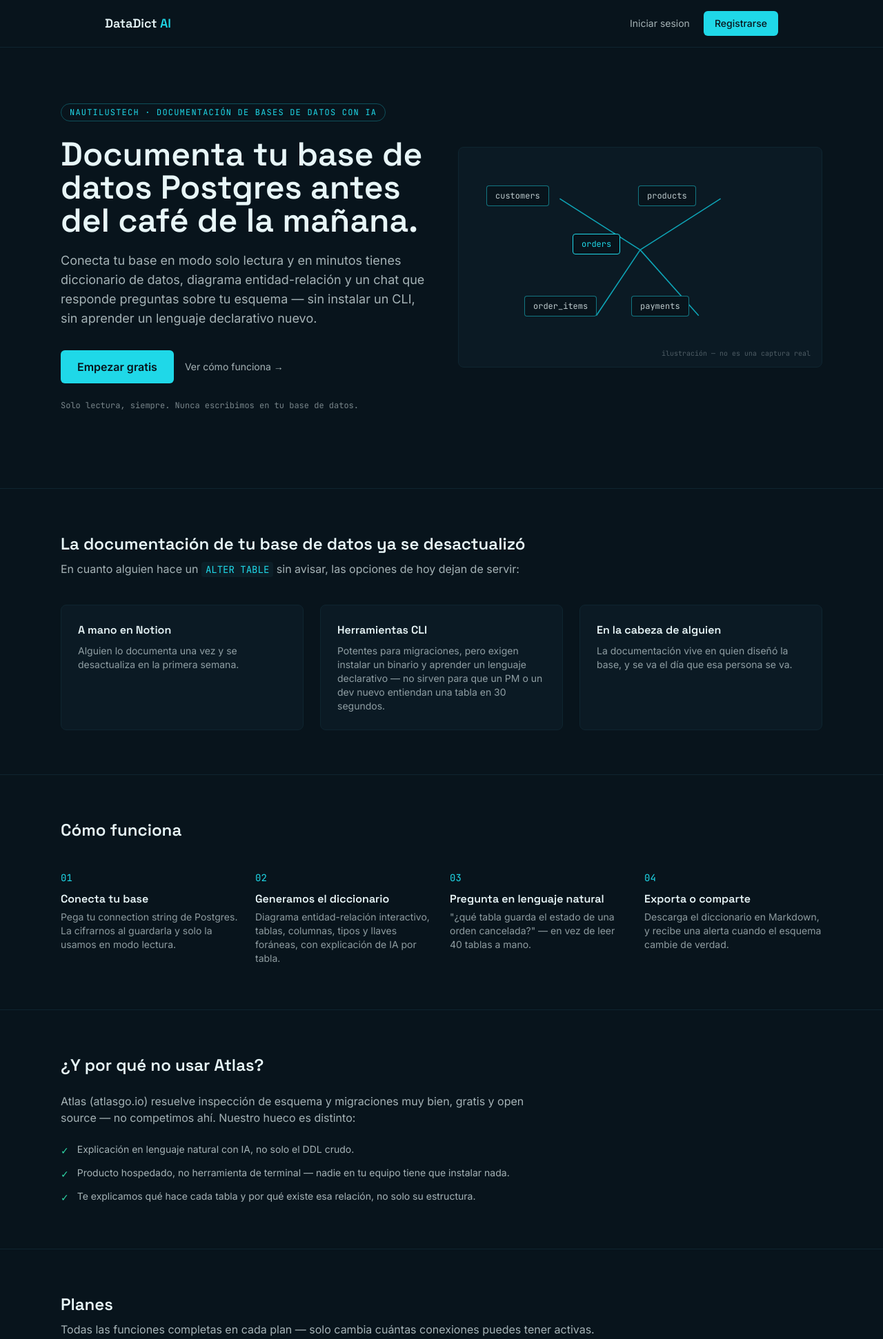
After one commit to jdarangom2012/DataDictAI, a Django app: template dashboard/templates/dashboard/landing.html in a window 1280 px wide. The commit adds this page. Shown: the top 1942 px of the page at 69% size. Run offline with Django 5.2, Linux system fonts and the light colour scheme; the template is opened without the code that fills it, so the values that code supplies are empty; some libraries are stand-ins or nearby versions.

Commit message:
Agrega pagina de aterrizaje publica para visitantes anonimos
Hasta ahora / redirigia directo al login sin ningun contexto sobre que
hace el producto -- necesario para poder mostrarle la app a los primeros
clientes. dashboard.views.home ahora renderiza dashboard/landing.html para
visitantes sin sesion, y el dashboard normal para usuarios autenticados
(sin cambiar la URL). El copy sale del Documento 01 (vision, problema,
diferenciador frente a Atlas), no es generico.

Co-Authored-By: Claude Sonnet 5 <noreply@anthropic.com>

```diff
--- /dev/null
+++ b/dashboard/templates/dashboard/landing.html
@@ -0,0 +1,198 @@
+{% extends "base.html" %}
+{% block title %}DataDict AI — Documentación de bases de datos con IA{% endblock %}
+{% block main_class %}{% endblock %}
+{% block content %}
+
+<!-- Hero -->
+<section class="max-w-6xl mx-auto px-6 pt-12 pb-20 md:pt-20 md:pb-28 grid grid-cols-1 md:grid-cols-2 gap-12 items-center">
+    <div>
+        <span class="inline-block text-xs font-mono tracking-widest uppercase text-accent border border-accent/30 rounded-full px-3 py-1 mb-6">
+            NautilusTech &middot; Documentación de bases de datos con IA
+        </span>
+        <h1 class="font-heading text-4xl md:text-5xl font-semibold leading-tight text-ink" style="text-wrap: balance;">
+            Documenta tu base de datos Postgres antes del café de la mañana.
+        </h1>
+        <p class="mt-5 text-lg text-ink/70 max-w-xl">
+            Conecta tu base en modo solo lectura y en minutos tienes diccionario de datos, diagrama
+            entidad-relación y un chat que responde preguntas sobre tu esquema — sin instalar un CLI,
+            sin aprender un lenguaje declarativo nuevo.
+        </p>
+        <div class="mt-8 flex flex-wrap items-center gap-4">
+            <a href="{% url 'account_signup' %}"
+               class="bg-accent text-bg font-semibold px-6 py-3 rounded-md hover:bg-accent-dark transition">
+                Empezar gratis
+            </a>
+            <a href="#como-funciona" class="text-sm text-ink/70 hover:text-accent transition">
+                Ver cómo funciona &rarr;
+            </a>
+        </div>
+        <p class="mt-6 text-xs text-ink/50 font-mono">
+            Solo lectura, siempre. Nunca escribimos en tu base de datos.
+        </p>
+    </div>
+
+    <!-- Ilustracion: mock del diagrama ER -->
+    <div class="relative rounded-lg border border-bg-secondary bg-bg-secondary/40 h-72 md:h-80 overflow-hidden">
+        <svg class="absolute inset-0 w-full h-full" viewBox="0 0 400 300" fill="none" xmlns="http://www.w3.org/2000/svg">
+            <line x1="90" y1="70" x2="200" y2="140" stroke="#0EA5B7" stroke-width="1.5" />
+            <line x1="310" y1="70" x2="200" y2="140" stroke="#0EA5B7" stroke-width="1.5" />
+            <line x1="200" y1="140" x2="140" y2="230" stroke="#0EA5B7" stroke-width="1.5" />
+            <line x1="200" y1="140" x2="280" y2="230" stroke="#0EA5B7" stroke-width="1.5" />
+        </svg>
+        <div class="absolute font-mono text-xs" style="left: 40px; top: 55px;">
+            <div class="bg-bg border border-accent/50 rounded px-3 py-1.5 text-ink/80">customers</div>
+        </div>
+        <div class="absolute font-mono text-xs" style="left: 260px; top: 55px;">
+            <div class="bg-bg border border-accent/50 rounded px-3 py-1.5 text-ink/80">products</div>
+        </div>
+        <div class="absolute font-mono text-xs" style="left: 165px; top: 125px;">
+            <div class="bg-bg border border-accent rounded px-3 py-1.5 text-accent">orders</div>
+        </div>
+        <div class="absolute font-mono text-xs" style="left: 95px; top: 215px;">
+            <div class="bg-bg border border-accent/50 rounded px-3 py-1.5 text-ink/80">order_items</div>
+        </div>
+        <div class="absolute font-mono text-xs" style="left: 250px; top: 215px;">
+            <div class="bg-bg border border-accent/50 rounded px-3 py-1.5 text-ink/80">payments</div>
+        </div>
+        <div class="absolute bottom-3 right-4 text-[10px] font-mono text-ink/30">ilustración — no es una captura real</div>
+    </div>
+</section>
+
+<!-- El problema -->
+<section class="border-t border-bg-secondary">
+    <div class="max-w-6xl mx-auto px-6 py-16">
+        <h2 class="font-heading text-2xl font-semibold text-ink mb-2">
+            La documentación de tu base de datos ya se desactualizó
+        </h2>
+        <p class="text-ink/70 max-w-2xl mb-10">
+            En cuanto alguien hace un <code class="font-mono text-accent bg-bg-secondary/60 px-1.5 py-0.5 rounded text-sm">ALTER TABLE</code>
+            sin avisar, las opciones de hoy dejan de servir:
+        </p>
+        <div class="grid grid-cols-1 md:grid-cols-3 gap-6">
+            <div class="rounded-lg border border-bg-secondary bg-bg-secondary/40 p-6">
+                <h3 class="font-heading font-semibold text-ink mb-2">A mano en Notion</h3>
+                <p class="text-sm text-ink/60">Alguien lo documenta una vez y se desactualiza en la primera semana.</p>
+            </div>
+            <div class="rounded-lg border border-bg-secondary bg-bg-secondary/40 p-6">
+                <h3 class="font-heading font-semibold text-ink mb-2">Herramientas CLI</h3>
+                <p class="text-sm text-ink/60">Potentes para migraciones, pero exigen instalar un binario y aprender un lenguaje declarativo — no sirven para que un PM o un dev nuevo entiendan una tabla en 30 segundos.</p>
+            </div>
+            <div class="rounded-lg border border-bg-secondary bg-bg-secondary/40 p-6">
+                <h3 class="font-heading font-semibold text-ink mb-2">En la cabeza de alguien</h3>
+                <p class="text-sm text-ink/60">La documentación vive en quien diseñó la base, y se va el día que esa persona se va.</p>
+            </div>
+        </div>
+    </div>
+</section>
+
+<!-- Como funciona -->
+<section id="como-funciona" class="border-t border-bg-secondary">
+    <div class="max-w-6xl mx-auto px-6 py-16">
+        <h2 class="font-heading text-2xl font-semibold text-ink mb-10">Cómo funciona</h2>
+        <div class="grid grid-cols-1 md:grid-cols-4 gap-6">
+            <div>
+                <span class="font-mono text-accent text-sm">01</span>
+                <h3 class="font-heading font-semibold text-ink mt-2 mb-1">Conecta tu base</h3>
+                <p class="text-sm text-ink/60">Pega tu connection string de Postgres. La cifrarnos al guardarla y solo la usamos en modo lectura.</p>
+            </div>
+            <div>
+                <span class="font-mono text-accent text-sm">02</span>
+                <h3 class="font-heading font-semibold text-ink mt-2 mb-1">Generamos el diccionario</h3>
+                <p class="text-sm text-ink/60">Diagrama entidad-relación interactivo, tablas, columnas, tipos y llaves foráneas, con explicación de IA por tabla.</p>
+            </div>
+            <div>
+                <span class="font-mono text-accent text-sm">03</span>
+                <h3 class="font-heading font-semibold text-ink mt-2 mb-1">Pregunta en lenguaje natural</h3>
+                <p class="text-sm text-ink/60">"¿qué tabla guarda el estado de una orden cancelada?" — en vez de leer 40 tablas a mano.</p>
+            </div>
+            <div>
+                <span class="font-mono text-accent text-sm">04</span>
+                <h3 class="font-heading font-semibold text-ink mt-2 mb-1">Exporta o comparte</h3>
+                <p class="text-sm text-ink/60">Descarga el diccionario en Markdown, y recibe una alerta cuando el esquema cambie de verdad.</p>
+            </div>
+        </div>
+    </div>
+</section>
+
+<!-- Diferenciador -->
+<section class="border-t border-bg-secondary">
+    <div class="max-w-6xl mx-auto px-6 py-16">
+        <h2 class="font-heading text-2xl font-semibold text-ink mb-6">¿Y por qué no usar Atlas?</h2>
+        <p class="text-ink/70 max-w-2xl mb-6">
+            Atlas (atlasgo.io) resuelve inspección de esquema y migraciones muy bien, gratis y open source —
+            no competimos ahí. Nuestro hueco es distinto:
+        </p>
+        <ul class="space-y-3 max-w-2xl">
+            <li class="flex gap-3 text-sm text-ink/70">
+                <span class="text-success mt-0.5">&#10003;</span>
+                Explicación en lenguaje natural con IA, no solo el DDL crudo.
+            </li>
+            <li class="flex gap-3 text-sm text-ink/70">
+                <span class="text-success mt-0.5">&#10003;</span>
+                Producto hospedado, no herramienta de terminal — nadie en tu equipo tiene que instalar nada.
+            </li>
+            <li class="flex gap-3 text-sm text-ink/70">
+                <span class="text-success mt-0.5">&#10003;</span>
+                Te explicamos qué hace cada tabla y por qué existe esa relación, no solo su estructura.
+            </li>
+        </ul>
+    </div>
+</section>
+
+<!-- Precios -->
+<section class="border-t border-bg-secondary">
+    <div class="max-w-6xl mx-auto px-6 py-16">
+        <h2 class="font-heading text-2xl font-semibold text-ink mb-2">Planes</h2>
+        <p class="text-ink/70 mb-10">Todas las funciones completas en cada plan — solo cambia cuántas conexiones puedes tener activas.</p>
+        <div class="grid grid-cols-1 md:grid-cols-3 gap-6">
+            <div class="rounded-lg border border-bg-secondary bg-bg-secondary/40 p-6 flex flex-col">
+                <h3 class="font-heading text-lg font-semibold text-ink">Starter</h3>
+                <p class="text-2xl font-heading mt-2 text-ink">$19<span class="text-sm text-ink/50">/mes</span></p>
+                <p class="text-sm text-ink/70 mt-3 flex-1">1 conexión de base de datos. Diccionario, diagrama ER, chat con IA, export a Markdown y detección de cambios.</p>
+                <a href="{% url 'account_signup' %}" class="mt-4 text-center rounded-md px-4 py-2 text-sm font-medium bg-accent text-bg hover:bg-accent-dark transition">
+                    Empezar con Starter
+                </a>
+            </div>
+            <div class="rounded-lg border border-accent/50 bg-bg-secondary/40 p-6 flex flex-col">
+                <h3 class="font-heading text-lg font-semibold text-ink">Pro</h3>
+                <p class="text-2xl font-heading mt-2 text-ink">$39<span class="text-sm text-ink/50">/mes</span></p>
+                <p class="text-sm text-ink/70 mt-3 flex-1">Hasta 5 conexiones de base de datos. Diccionario, diagrama ER, chat con IA, export a Markdown y detección de cambios.</p>
+                <a href="{% url 'account_signup' %}" class="mt-4 text-center rounded-md px-4 py-2 text-sm font-medium bg-accent text-bg hover:bg-accent-dark transition">
+                    Empezar con Pro
+                </a>
+            </div>
+            <div class="rounded-lg border border-bg-secondary bg-bg-secondary/40 p-6 flex flex-col">
+                <h3 class="font-heading text-lg font-semibold text-ink">Team</h3>
+                <p class="text-2xl font-heading mt-2 text-ink">$79<span class="text-sm text-ink/50">/mes</span></p>
+                <p class="text-sm text-ink/70 mt-3 flex-1">Hasta 15 conexiones de base de datos. Diccionario, diagrama ER, chat con IA, export a Markdown y detección de cambios.</p>
+                <a href="{% url 'account_signup' %}" class="mt-4 text-center rounded-md px-4 py-2 text-sm font-medium bg-accent text-bg hover:bg-accent-dark transition">
+                    Empezar con Team
+                </a>
+            </div>
+        </div>
+    </div>
+</section>
+
+<!-- CTA final -->
+<section class="border-t border-bg-secondary">
+    <div class="max-w-6xl mx-auto px-6 py-16 text-center">
+        <h2 class="font-heading text-2xl md:text-3xl font-semibold text-ink" style="text-wrap: balance;">
+            Conecta tu base de datos y ve el diagrama en menos de 5 minutos.
+        </h2>
+        <a href="{% url 'account_signup' %}"
+           class="inline-block mt-6 bg-accent text-bg font-semibold px-6 py-3 rounded-md hover:bg-accent-dark transition">
+            Crear cuenta gratis
+        </a>
+    </div>
+</section>
+
+<footer class="border-t border-bg-secondary">
+    <div class="max-w-6xl mx-auto px-6 py-8 flex flex-col md:flex-row items-center justify-between gap-3 text-xs text-ink/40">
+        <span>&copy; {% now "Y" %} NautilusTech S.A.S. &mdash; DataDict AI</span>
+        <div class="flex items-center gap-4">
+            <a href="{% url 'account_login' %}" class="hover:text-accent transition">Iniciar sesión</a>
+            <a href="{% url 'account_signup' %}" class="hover:text-accent transition">Registrarse</a>
+        </div>
+    </div>
+</footer>
+{% endblock %}
--- a/dashboard/views.py
+++ b/dashboard/views.py
@@ -33,8 +33,10 @@ def _user_connections(user):
     return DatabaseConnection.objects.filter(user=user).order_by("-created_at")
 
 
-@login_required
 def home(request):
+    if not request.user.is_authenticated:
+        return render(request, "dashboard/landing.html")
+
     return render(
         request,
         "dashboard/home.html",
--- a/templates/base.html
+++ b/templates/base.html
@@ -56,6 +56,15 @@
                     </button>
                 </form>
             </div>
+            {% else %}
+            <div class="flex items-center gap-5">
+                <a href="{% url 'account_login' %}" class="text-sm text-ink/70 hover:text-accent transition">
+                    Iniciar sesion
+                </a>
+                <a href="{% url 'account_signup' %}" class="text-sm font-medium bg-accent text-bg px-4 py-2 rounded-md hover:bg-accent-dark transition">
+                    Registrarse
+                </a>
+            </div>
             {% endif %}
         </div>
     </header>
```
Also changed, not shown: dashboard/tests/test_views.py (+3 -3 lines).
